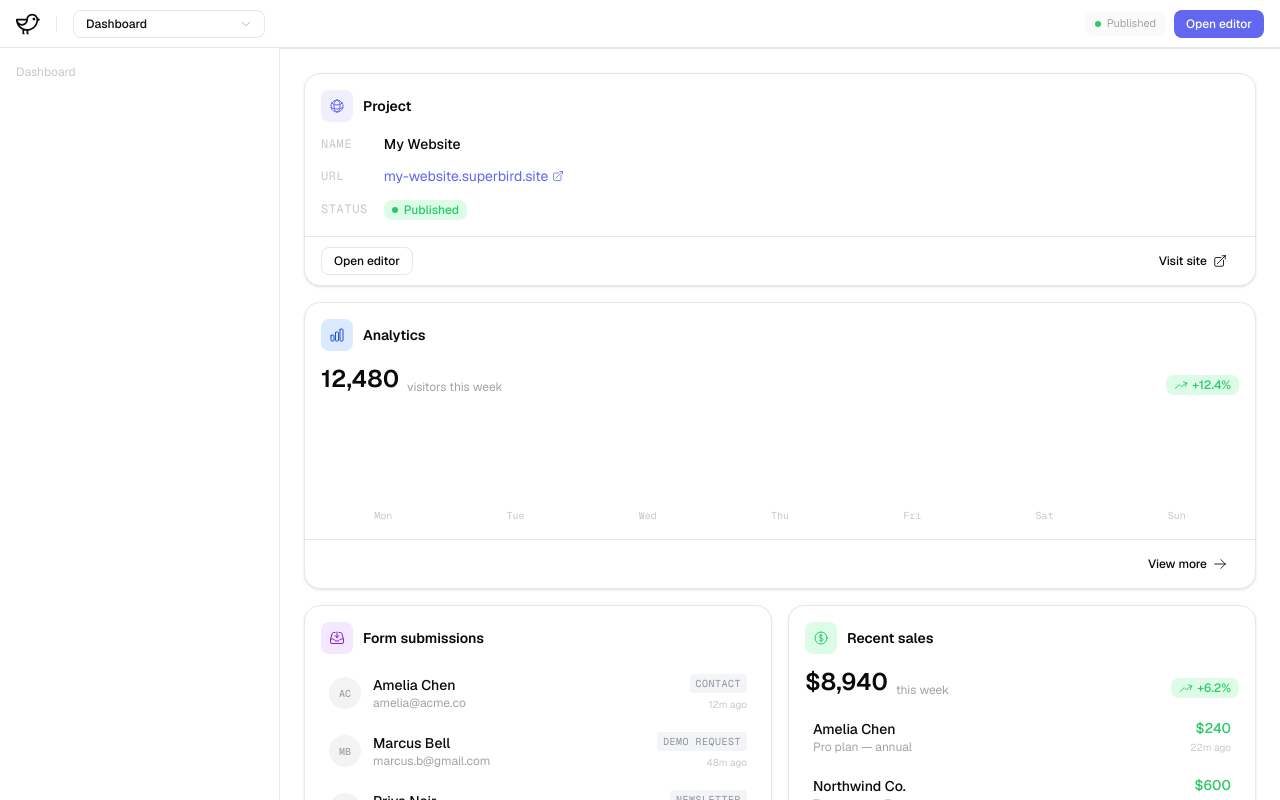
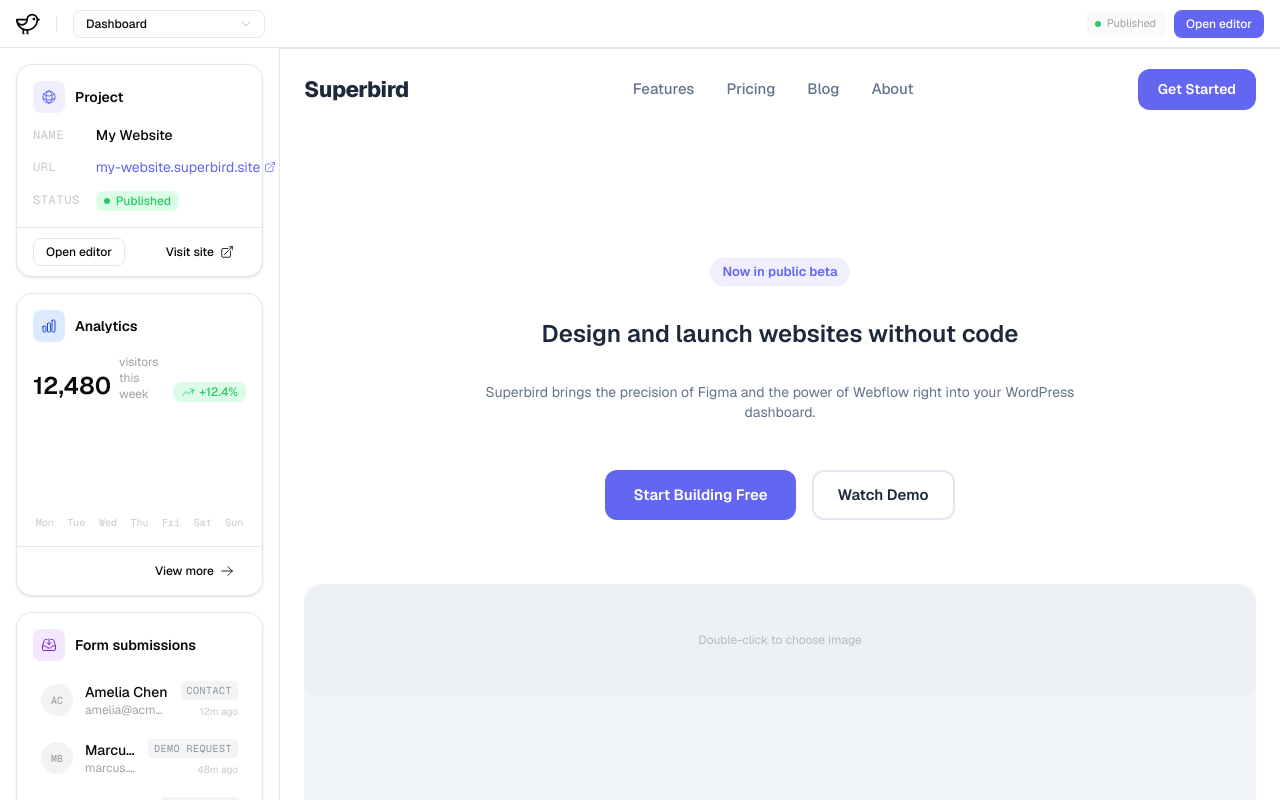
Before and after one commit to frvncois/superbird-beta, a Vue app in the folder superbird/: page / in a window 1280 px wide. Built offline with nearby package versions, Linux system fonts and the light colour scheme; the HTML template or start-up script is replaced by a standard one.

Commit message:
fix: put dashboard cards in the sidebar, keep SitePreview in the canvas
Cards belong in the dashboard sidebar; the canvas keeps the site preview.

Co-Authored-By: Claude Fable 5 <noreply@anthropic.com>

```diff
--- a/superbird/src/views/DashboardView.vue
+++ b/superbird/src/views/DashboardView.vue
@@ -1,12 +1,11 @@
 <script setup lang="ts">
 import DashboardLayout from '@/layouts/DashboardLayout.vue'
 import AppHeader from '@/components/header/AppHeader.vue'
+import SitePreview from '@/components/canvas/SitePreview.vue'
 import ProjectInfoCard from '@/components/dashboard/ProjectInfoCard.vue'
 import AnalyticsCard from '@/components/dashboard/AnalyticsCard.vue'
 import FormSubmissionsCard from '@/components/dashboard/FormSubmissionsCard.vue'
 import SalesCard from '@/components/dashboard/SalesCard.vue'
-
-// Dashboard data comes later; the sidebar is a placeholder for now.
 </script>
 
 <template>
@@ -16,18 +15,16 @@ import SalesCard from '@/components/dashboard/SalesCard.vue'
     </template>
 
     <template #sidebar>
-      <div class="p-4 text-xs text-secondary/60">Dashboard</div>
+      <div class="flex flex-col gap-4 p-4">
+        <ProjectInfoCard />
+        <AnalyticsCard />
+        <FormSubmissionsCard />
+        <SalesCard />
+      </div>
     </template>
 
     <template #canvas>
-      <div class="h-full overflow-y-auto p-6">
-        <div class="mx-auto grid max-w-5xl grid-cols-1 gap-4 lg:grid-cols-2">
-          <ProjectInfoCard class="lg:col-span-2" />
-          <AnalyticsCard class="lg:col-span-2" />
-          <FormSubmissionsCard />
-          <SalesCard />
-        </div>
-      </div>
+      <SitePreview />
     </template>
   </DashboardLayout>
 </template>
```
